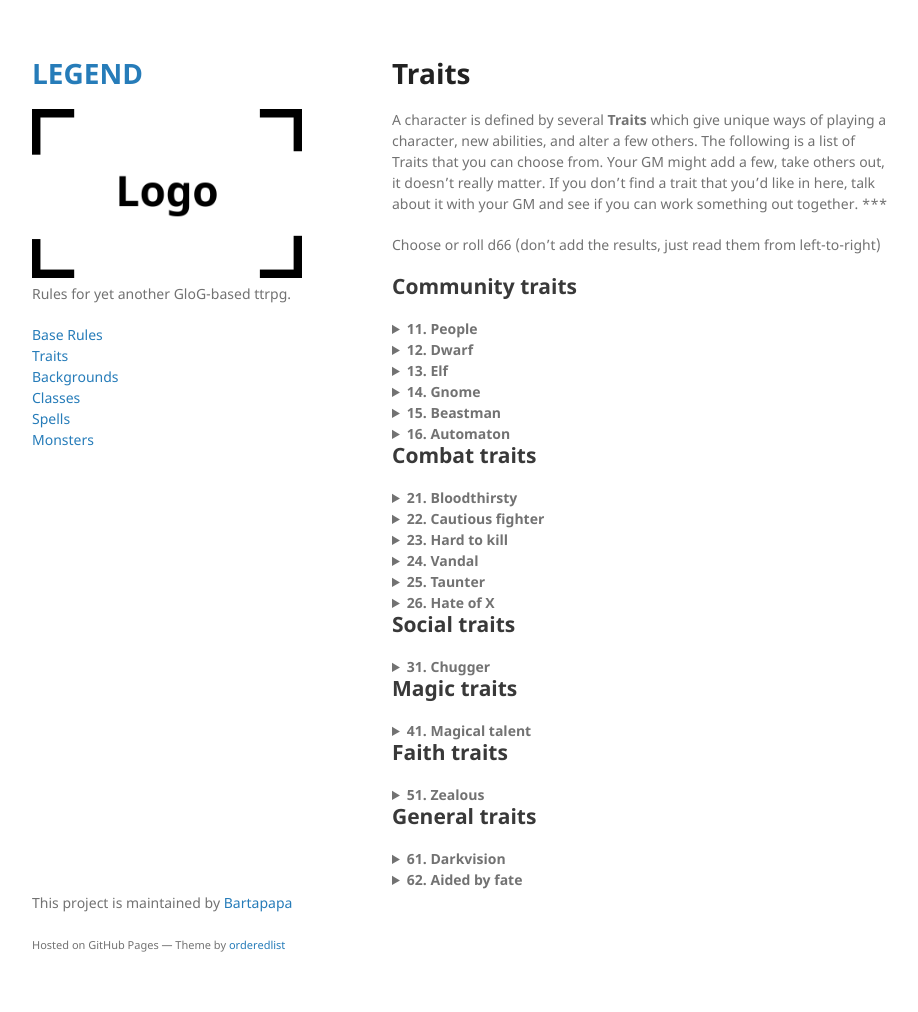
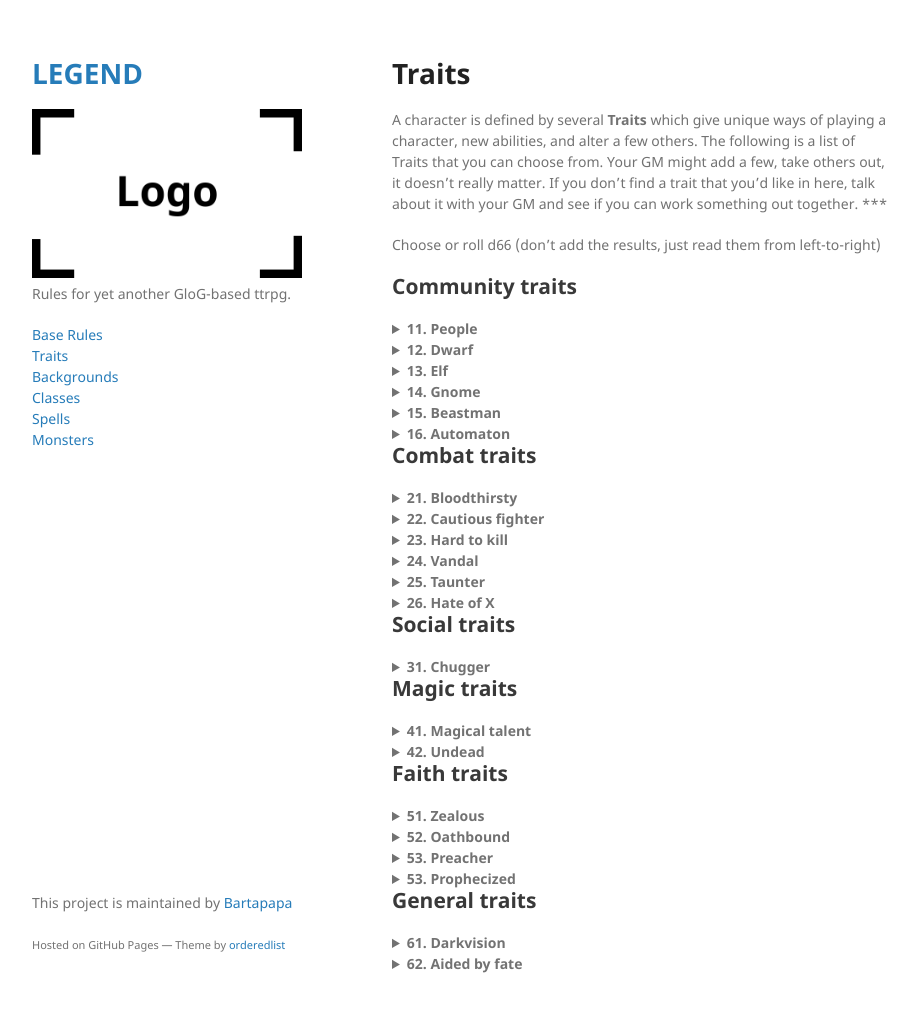
Before and after one commit to Bartapapa/legend, a Jekyll site: the page built from docs/pages/traits.md, in a window 1280 px wide and 1024 px high. Shown: the top 1012 px of the window, without its empty margins (178-1096 px from the left). Built offline with Jekyll 4.4.1, drawn with Linux system fonts in a browser that asks for light colours.

Commit message:
Update traits.md

```diff
--- a/docs/pages/traits.md
+++ b/docs/pages/traits.md
@@ -109,11 +109,37 @@ You have 1 base Magic dice. If you wave your hands around, you can make harmless
 -1 Lore.
 </details>
 
+<details markdown="1">
+<summary><b>42. Undead</b></summary>
+You are cold to the touch. You're gaunt. Or perhaps you're just a skeleton, really - you choose; People will react accordingly. You don't remember what you were before, although your body does. You don't need to breathe or eat, and you won't age, even magically.
+
+-2 Lore.
+</details>
+
 ## Faith traits
 <details markdown="1">
 <summary><b>51. Zealous</b></summary>
 During lunch, instead of eating, you can follow an esoteric ritual proper to your faith. Define it now.
 Bonus item: Bloody whip (light melee, only deals damage on targets with 0 armor)
+</details>
+
+<details markdown="1">
+<summary><b>52. Oathbound</b></summary>
+Define your principal duty. You have a boon on all rolls to resist effects which would make you go against this duty.
+Bonus item: Tragic memento (Once per day, hold it in your hand and state your duty aloud before acting to have a boon on the roll)
+</details>
+
+<details markdown="1">
+<summary><b>53. Preacher</b></summary>
+When you take an hour to proselytize to a crowd, [Wit]d6 people assist. Half of them are interested in what you say and keep looking. A quarter of them dislike what you say. You have a [Wit]-in-d6 chance to attract the attention of a fervent who'll help you, and potentially become your Follower. If so, they start with a Loyalty of 2.
+
++1 Wit.
+</details>
+
+<details markdown="1">
+<summary><b>53. Prophecized</b></summary>
+When anyone, even the GM, naturally rolls snake eyes (double '1's on a roll) or double '6's, you may state aloud, 'As the prophecy foretold.' You regain all HP, and the <i>very next</i> roll will be maximized (if it was double '1's) or minimized (if it was double '6's).
+Bonus item: Birthmark (As Scar, except if ever you lose this, you aren't Prophecized anymore)
 </details>
 
 ## General traits
```
